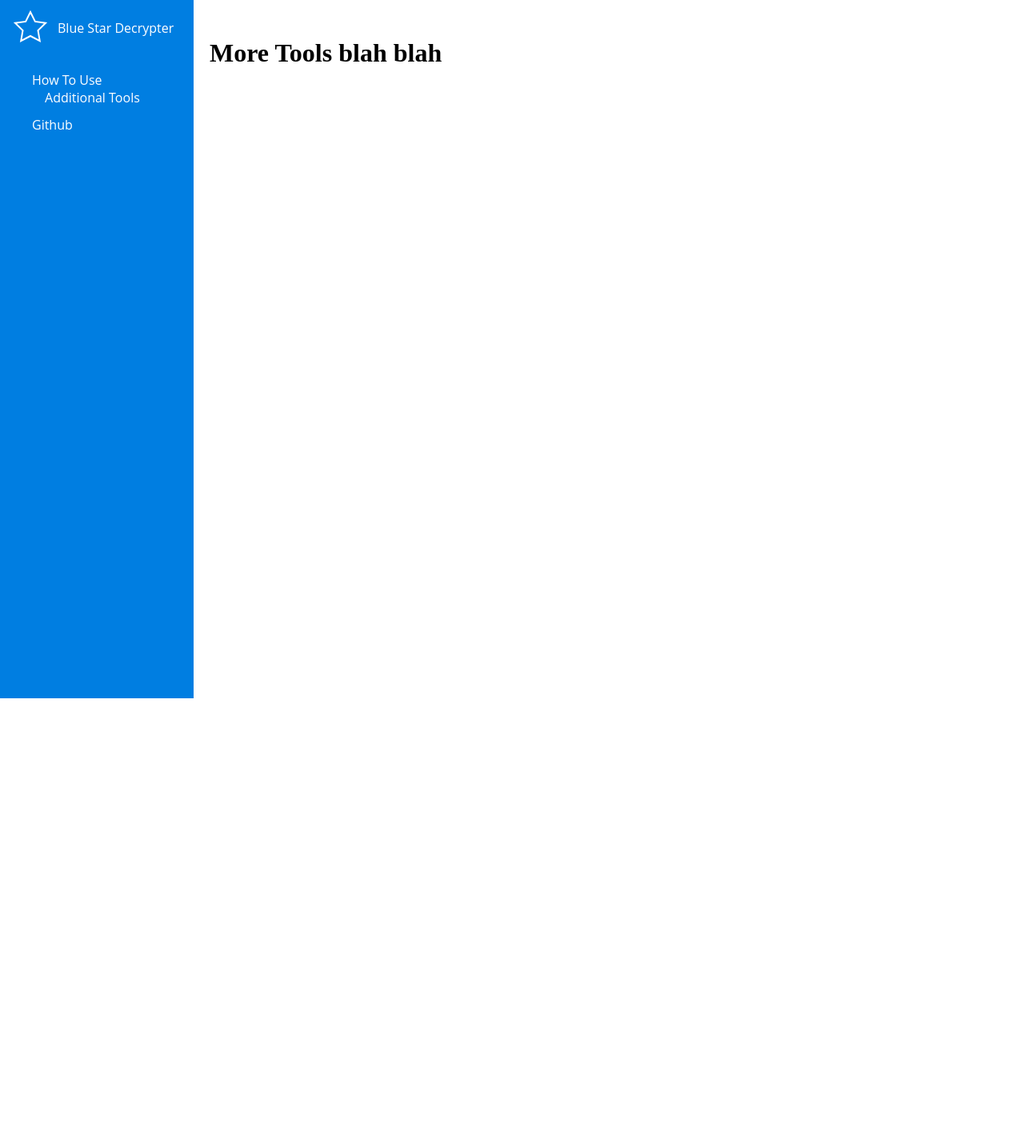
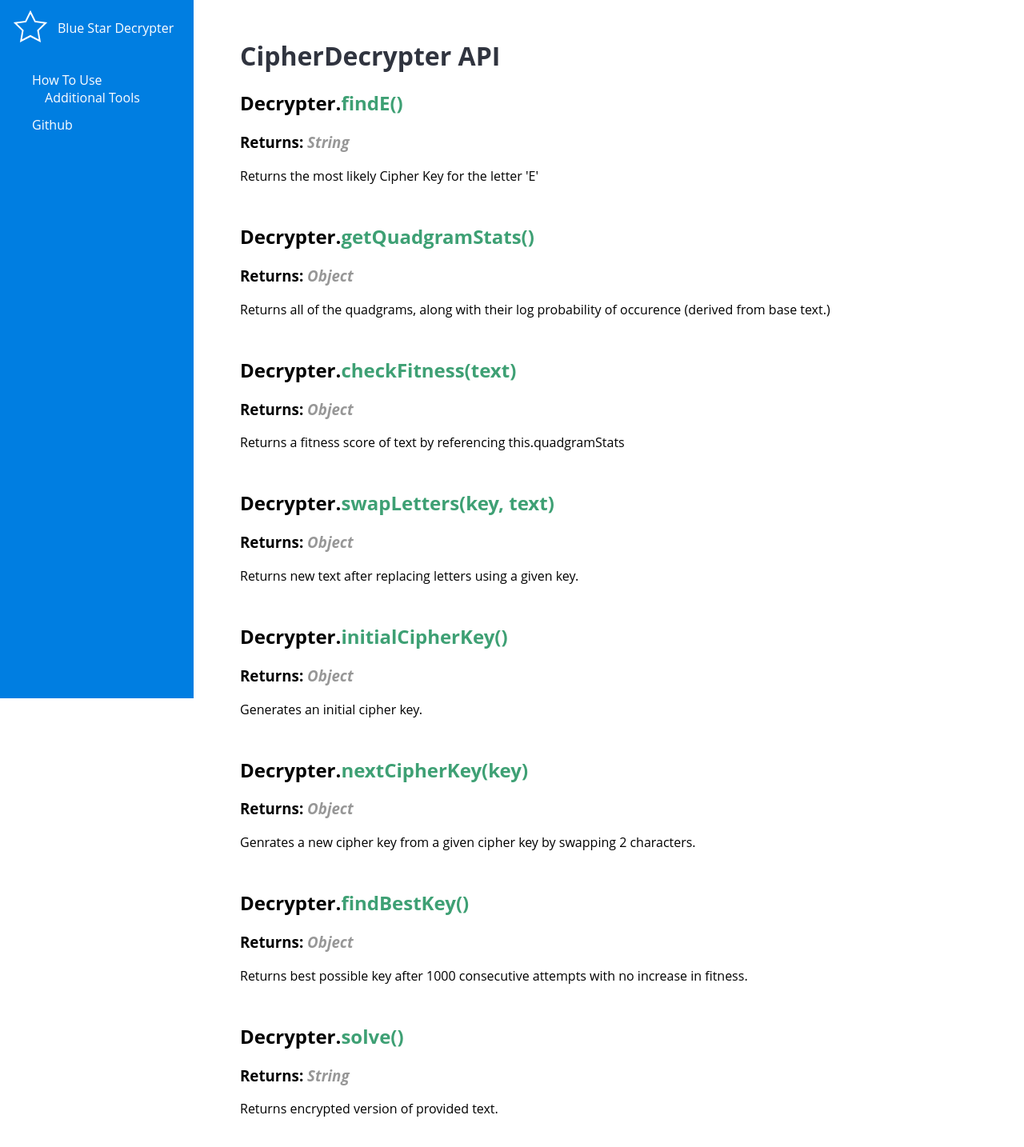
Before and after one commit to saaage/bluestar, a React app: page /tools in a window 1280 px wide. Shown: the top 1434 px of the page at 80% size. Before the commit the page ends 800 px from the top, so only its background shows below. Built offline with nearby package versions, Linux system fonts and the light colour scheme; the HTML template or start-up script is replaced by a standard one.

Commit message:
Styling documentation

```diff
--- a/src/components/Additional.js
+++ b/src/components/Additional.js
@@ -2,7 +2,58 @@ import React from 'react'
 
 const Additional = props =>
   <div className={props.className}>
-    <h1>More Tools blah blah</h1>
+    <h1>CipherDecrypter API</h1>
+    <ul>
+      <li>
+        <h2>Decrypter.<span>findE()</span></h2>
+        <h3>Returns: <em>String</em></h3>
+        <p>Returns the most likely Cipher Key for the letter 'E'</p>
+      </li>
+
+      <li>
+        <h2>Decrypter.<span>getQuadgramStats()</span></h2>
+        <h3>Returns: <em>Object</em></h3>
+        <p>Returns all of the quadgrams, along with their log probability
+            of occurence (derived from base text.)</p>
+      </li>
+
+      <li>
+        <h2>Decrypter.<span>checkFitness(text)</span></h2>
+        <h3>Returns: <em>Object</em></h3>
+        <p>Returns a fitness score of text by referencing this.quadgramStats</p>
+      </li>
+
+      <li>
+        <h2>Decrypter.<span>swapLetters(key, text)</span></h2>
+        <h3>Returns: <em>Object</em></h3>
+        <p>Returns new text after replacing letters using a given key.</p>
+      </li>
+
+      <li>
+        <h2>Decrypter.<span>initialCipherKey()</span></h2>
+        <h3>Returns: <em>Object</em></h3>
+        <p>Generates an initial cipher key.</p>
+      </li>
+
+      <li>
+        <h2>Decrypter.<span>nextCipherKey(key)</span></h2>
+        <h3>Returns: <em>Object</em></h3>
+        <p>Genrates a new cipher key from a given cipher key by swapping 2 characters.</p>
+      </li>
+
+      <li>
+        <h2>Decrypter.<span>findBestKey()</span></h2>
+        <h3>Returns: <em>Object</em></h3>
+        <p>Returns best possible key after 1000 consecutive attempts with no increase in fitness.</p>
+      </li>
+
+      <li>
+        <h2>Decrypter.<span>solve()</span></h2>
+        <h3>Returns: <em>String</em></h3>
+        <p>Returns encrypted version of provided text.</p>
+      </li>
+
+    </ul>
   </div>
 
 export default Additional
--- a/src/components/How.js
+++ b/src/components/How.js
@@ -2,7 +2,22 @@ import React from 'react'
 
 const How = props =>
   <div className={props.className}>
-    <h1>Import blah blah</h1>
+    <ul>
+      <li>
+        <h2>Import CipherDecrypter.js</h2>
+        <h3>Module available on <a href="https://gist.github.com/Sage911/293240809b1cc0de8d6b7c2ab2f936ce" target="_blank">Github</a></h3>
+        <p>import CipherDecrypter from './CipherDecrypter'</p>
+      </li>
+
+      <li><h2>Create New CipherDecrypter</h2>
+      <p>let Decrypter = new CipherDecrypter(texttodecrypt)</p></li>
+
+      <li>
+        <h2>Start Decrypter</h2>
+        <h3>Returns: <em>String</em></h3>
+        <p>Decrypter.solve()</p>
+      </li>
+    </ul>
   </div>
 
 export default How
--- a/src/styled/HowToUse.js
+++ b/src/styled/HowToUse.js
@@ -3,10 +3,40 @@ import styled from 'styled-components'
 import How from 'components/How'
 
 const HowToUse = styled(How)`
-  margin-top: 70px;
+  h1, h2, h3, h4, h5, p, em {
+    font-family: 'Open Sans'
+  }
+
+  a {
+    color: #3EA074;
+    text-decoration: none;
+  }
+
+  p {
+    background-color: #30343F;
+    color: white;
+    font-family: 'Overpass Mono';
+    font-size: 14px;
+    padding-left: 5px;
+    padding-top: 2px;
+    max-width: 500px;
+  }
+
+  ul {
+    list-style-type: none;
+    padding: 0;
+  }
+
+  li {
+    margin-bottom: 4em;
+  }
+
+  margin-left: 1em;
+  margin-right: 1em;
+  margin-top: 5.375em;
   @media (min-width: 1023px) {
     margin-top: 3em;
-    margin-left: 262px;
+    margin-left: 300px;
   }
 `
 
--- a/src/styled/Tools.js
+++ b/src/styled/Tools.js
@@ -3,10 +3,37 @@ import styled from 'styled-components'
 import Additional from 'components/Additional'
 
 const Tools = styled(Additional)`
-  margin-top: 70px;
+  h1, h2, h3, h4, h5, p, em {
+    font-family: 'Open Sans'
+  }
+
+  h1 {
+    color: #30343F;
+  }
+
+  em {
+    color: #979797;
+  }
+
+  span {
+    color: #3EA074;
+  }
+
+  ul {
+    list-style-type: none;
+    padding: 0;
+  }
+
+  li {
+    margin-bottom: 3em;
+  }
+
+  margin-left: 1em;
+  margin-right: 1em;
+  margin-top: 5.375em;
   @media (min-width: 1023px) {
     margin-top: 3em;
-    margin-left: 262px;
+    margin-left: 300px;
   }
 `
 
```
Also changed, not shown: 1 other file (tests, documents, lock files or other folders).
